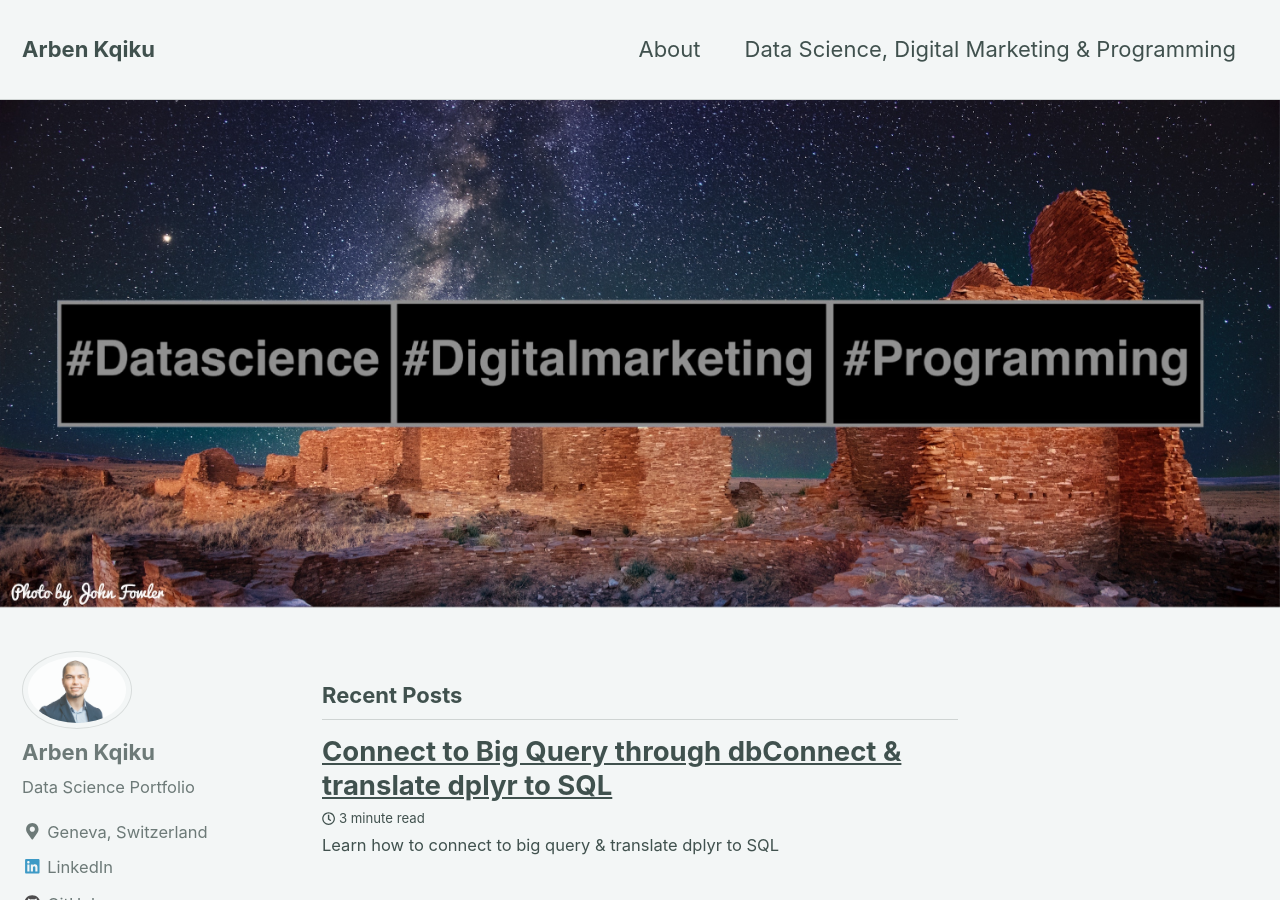
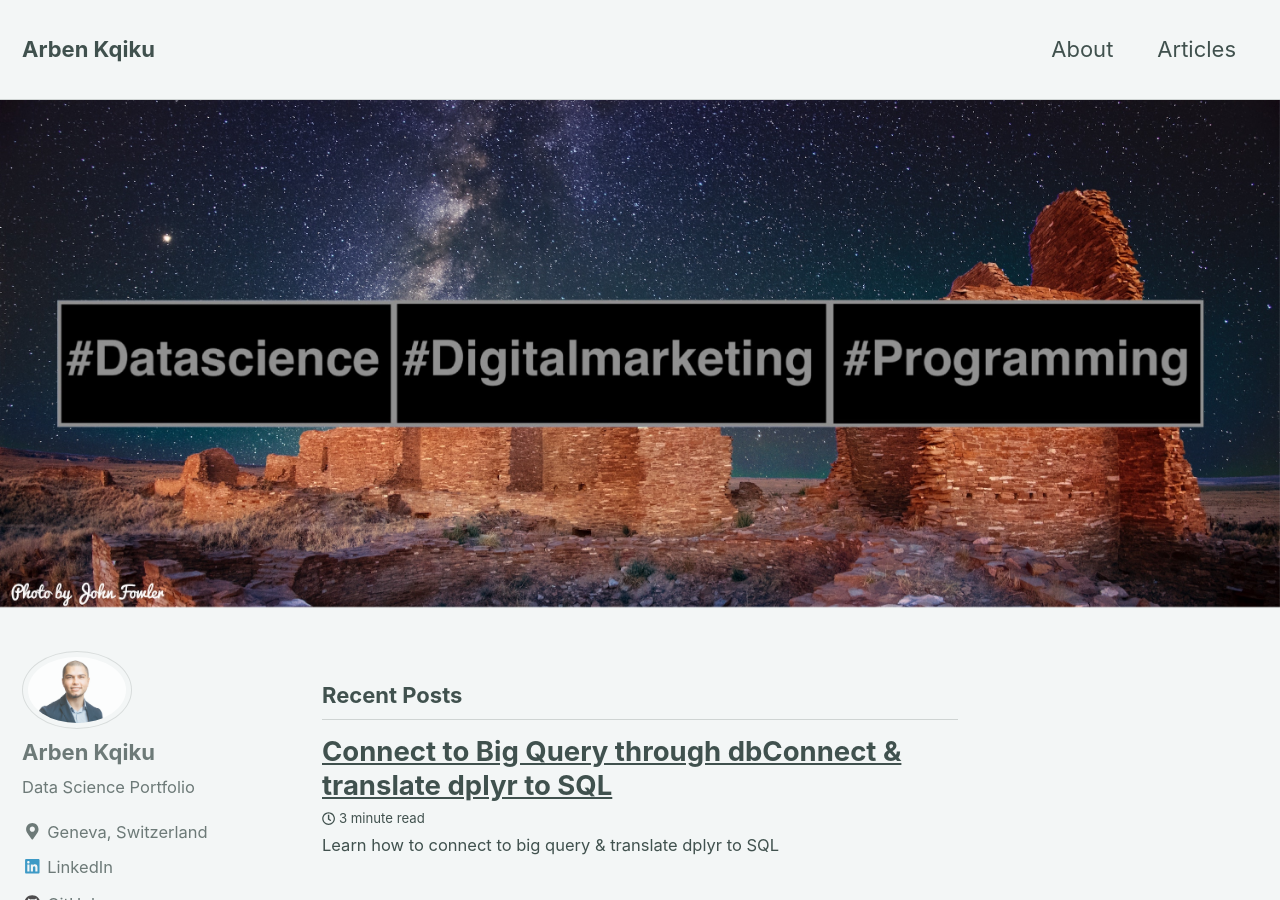
Before and after one commit to ArbenKqiku/arbenkqiku.github.io, a Jekyll site: the page built from index.html, in a window 1280 px wide and 900 px high. Built offline with Jekyll 4.4.1, drawn with Linux system fonts in a browser that asks for light colours; nearby versions of some CDN libraries; the list of posts is cut into pages by our own code.

Commit message:
Change navigation title to "article"

```diff
--- a/_data/navigation.yml
+++ b/_data/navigation.yml
@@ -2,7 +2,7 @@
 main:
   - title: "About"
     url: /about/
-  - title: "Data Science, Digital Marketing & Programming"
+  - title: "Articles"
     url: /articles/
   # - title: "About"
   #   url: https://mmistakes.github.io/minimal-mistakes/about/
```
